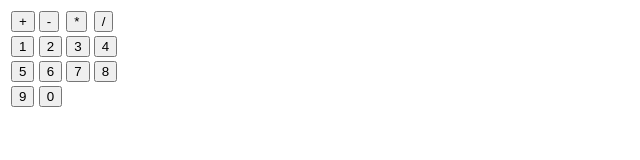
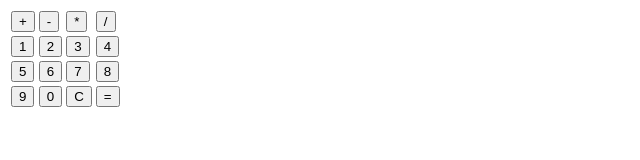
Before and after one commit to CleytonBernardo/Calculadora, a plain HTML site: page index.html in a window 1280 px wide. Shown: the whole page, without its empty margins (0-640 px from the left). Drawn offline with Linux system fonts and the light colour scheme.

Commit message:
Criação do layout modelo simples

```diff
--- a/index.html
+++ b/index.html
@@ -59,6 +59,12 @@
                 <td>
                     <button type="button" value="0">0</button>
                 </td>
+                <td>
+                    <button type="button" value="C">C</button>
+                </td>
+                <td>
+                    <button type="button" value="=">=</button>
+                </td>
             </tr>
         </table>
     </div>
```
